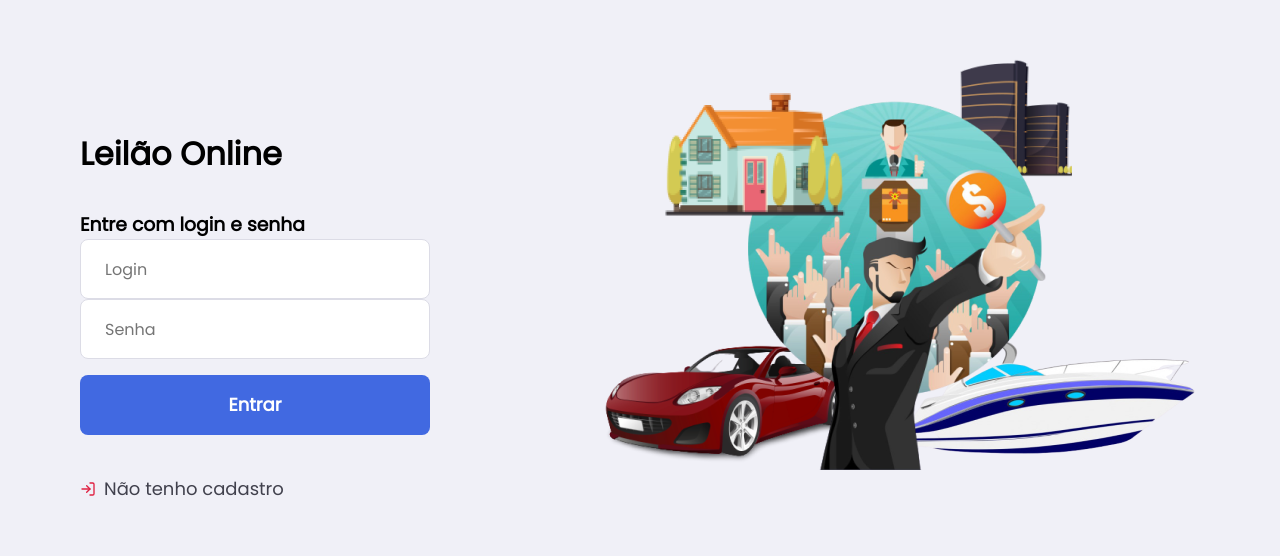
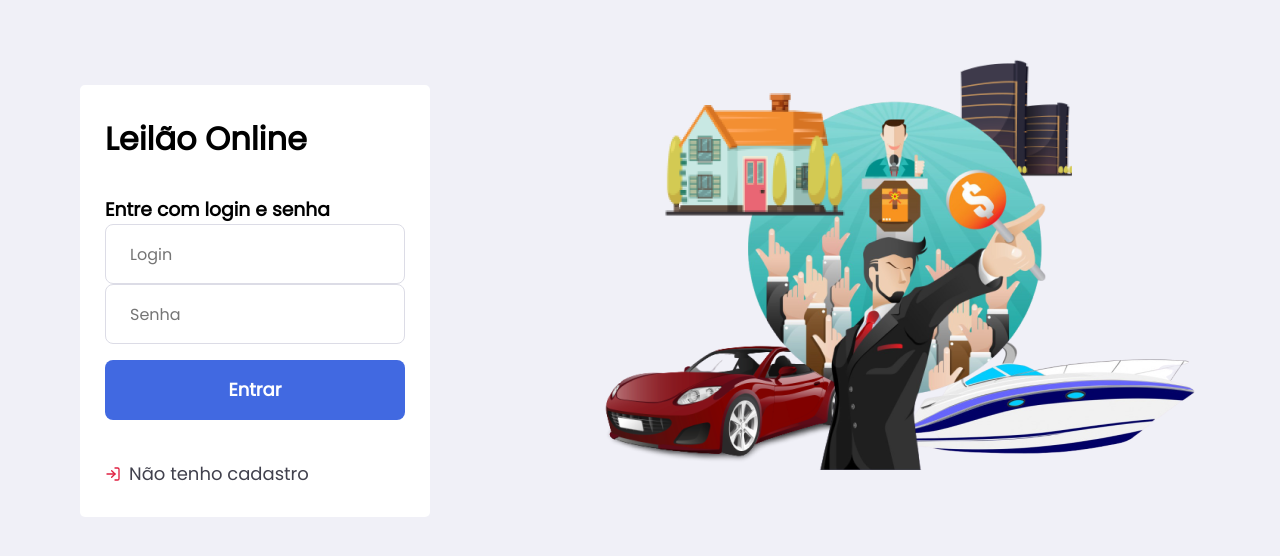
Before and after one commit to roberth-silva/fullstackchallenge, a React (Create React App) app in the folder fullstackchalenge_front/: page / in a window 1280 px wide. Shown: the part 134-690 px from the top of the page. Built offline with nearby package versions, Linux system fonts and the light colour scheme.

Commit message:
add login border

```diff
--- a/fullstackchalenge_front/src/pages/Login/styles2.css
+++ b/fullstackchalenge_front/src/pages/Login/styles2.css
@@ -21,6 +21,13 @@
     cursor: pointer;
 }
 
+form {
+    margin: 30px 0 ;
+    background-color: white;
+    padding: 30px 25px;
+    border-radius: 5px;
+}
+
 form input{
     width: 100%;
     height: 60px;
@@ -28,6 +35,7 @@
     border: 1px solid #dcdce6;
     border-radius: 8px;
     padding: 0 24px;
+
 }
 
 form textarea{
```
